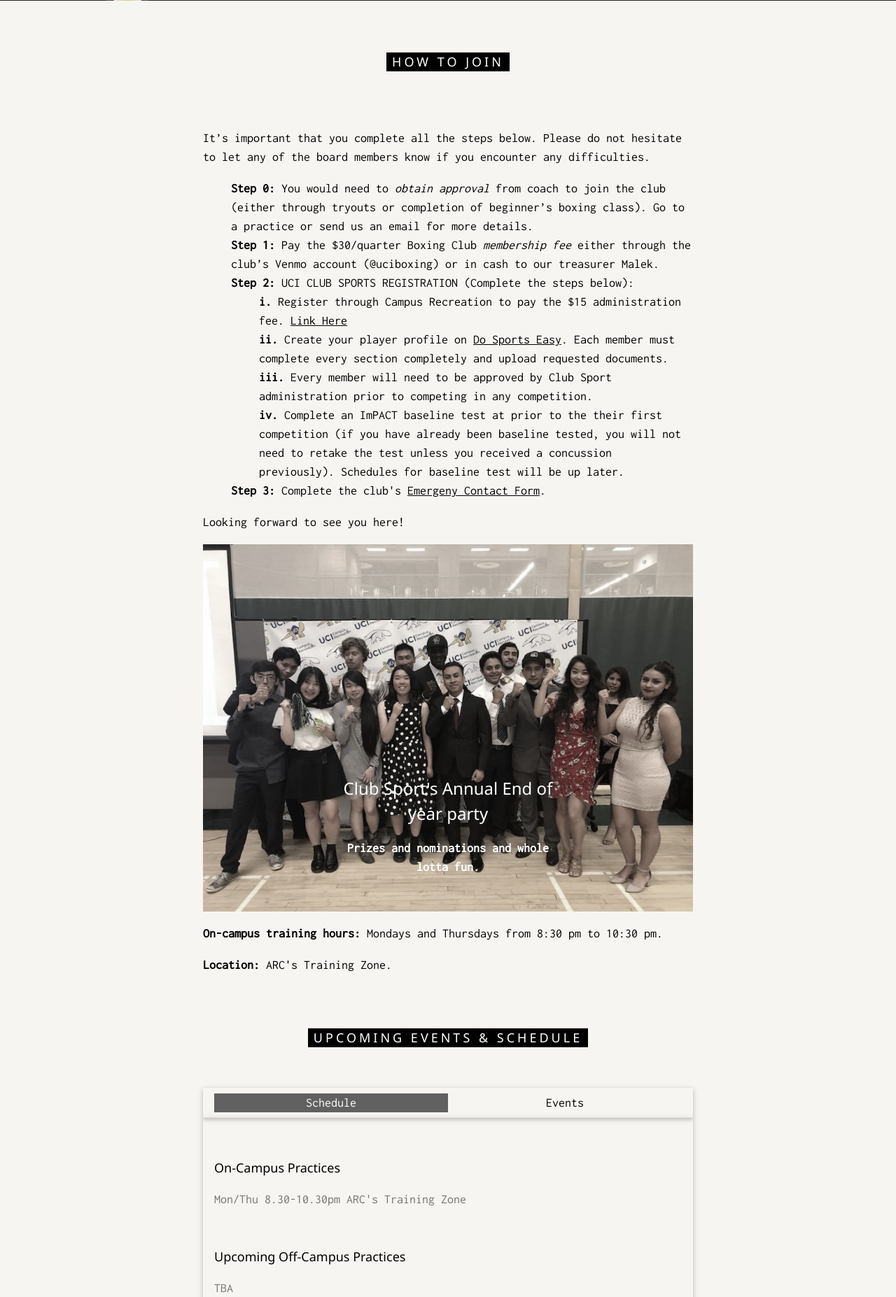
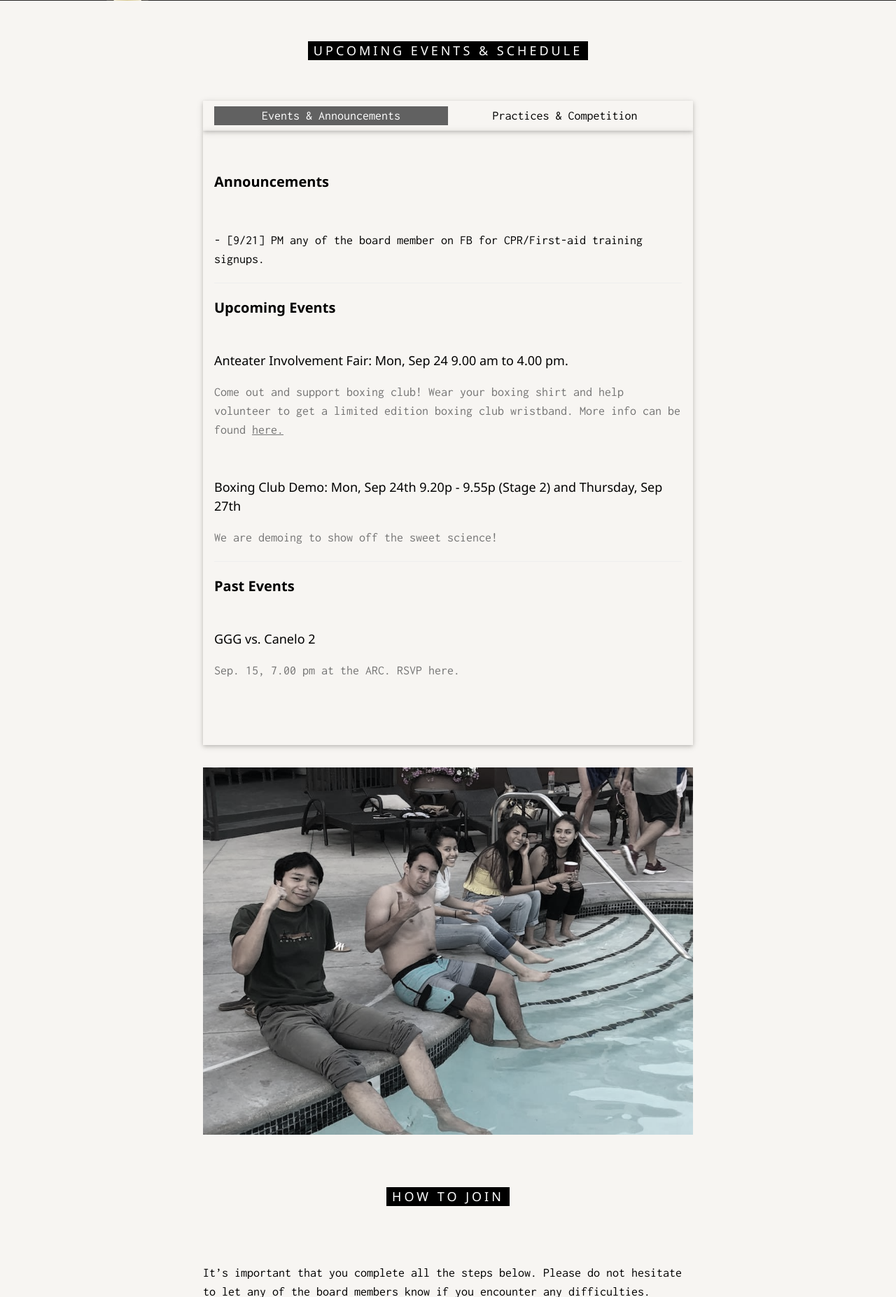
Before and after one commit to timmytonga/boxingclubwebsite, a PHP site: page /test.html in a window 1280 px wide. Shown: the part 599-2453 px from the top of the page at 70% size. Run offline with PHP 8.4, Linux system fonts and the light colour scheme.

Commit message:
moved stuff around

```diff
--- a/test.html
+++ b/test.html
@@ -28,11 +28,12 @@ body, html {
 <!-- Links (sit on top) -->
 <div class="w3-top">
   <div class="w3-row w3-padding w3-black">
+  	<div class="w3-col s3">
+      <a href="#calendar" class="w3-button w3-block w3-black">EVENTS & SCHEDULE</a>
+    </div>
+
     <div class="w3-col s3">
       <a href="#howtojoin" class="w3-button w3-block w3-black">HOW TO JOIN</a>
-    </div>
-    <div class="w3-col s3">
-      <a href="#calendar" class="w3-button w3-block w3-black">EVENTS/SCHEDULE</a>
     </div>
     <div class="w3-col s3">
       <a href="#faqs" class="w3-button w3-block w3-black">FAQs</a>
@@ -60,6 +61,55 @@ body, html {
 <!-- Add a background color and large text to the whole page -->
 <div class="w3-sand w3-grayscale w3-large">
 
+<!-- Calendar Container -->
+<div class="w3-container" id="calendar">
+  <div class="w3-content" style="max-width:700px">
+
+    <h5 class="w3-center w3-padding-48"><span class="w3-tag w3-wide">UPCOMING EVENTS & SCHEDULE</span></h5>
+
+    <div class="w3-row w3-center w3-card w3-padding">
+      <a href="javascript:void(0)" onclick="openMenu(event, 'Eat');" id="myLink">
+        <div class="w3-col s6 tablink">Events & Announcements</div>
+      </a>
+      <a href="javascript:void(0)" onclick="openMenu(event, 'Drinks');">
+        <div class="w3-col s6 tablink"> Practices & Competition</div>
+      </a>
+    </div>
+
+    <div id="Eat" class="w3-container menu w3-padding-48 w3-card">
+		<h4><b>Announcements</b></h4><br>
+    	<p>- [9/21] PM any of the board member on FB for CPR/First-aid training signups. </p>
+    	<hr><h4><b>Upcoming Events</b></h4><br>
+    	<h5> Anteater Involvement Fair: Mon, Sep 24 9.00 am to 4.00 pm. </h5>
+		<p class="w3-text-grey">Come out and support boxing club! Wear your boxing shirt and help volunteer to get a limited edition boxing club wristband. More info can be found <a href=" https://campusorgs.uci.edu/images/AIF2018/AIF18_Program-FINAL.pdf" target="_blank">here.</a></p><br>
+
+		<h5> Boxing Club Demo: Mon, Sep 24th 9.20p - 9.55p (Stage 2) and Thursday, Sep 27th </h5>
+		<p class="w3-text-grey"> We are demoing to show off the sweet science!  </p>
+
+		<hr><h4><b>Past Events</b></h4><br>
+		<h5>GGG vs. Canelo 2 </h5>
+		<p class="w3-text-grey">Sep. 15, 7.00 pm at the ARC. RSVP here.</p><br>
+    </div>
+
+    <div id="Drinks" class="w3-container menu w3-padding-48 w3-card">
+      <h5>On-Campus Practices</h5>
+      <p class="w3-text-grey">Mon/Thu 8.30-10.30 pm ARC's Training Zone</p><br>
+
+      <h5>Upcoming Off-Campus Practices</h5>
+      <p class="w3-text-grey">Sunday 2.00-4.30 pm Oyama MMA and Fitness</p><br>
+
+      <h5>Upcoming Runs</h5>
+      <p class="w3-text-grey">Tuesdays 6.00 pm</p><br>
+
+      <h5>Upcoming Competitions</h5>
+      <p class="w3-text-grey">TBA</p><br>
+
+    </div>
+    <img src="./images/socialpool.jpg" style="width:100%;max-width:1000px;margin-top:32px;">
+  </div>
+</div>
+
+
 <!-- About Container -->
 <div class="w3-container" id="howtojoin">
   <div class="w3-content" style="max-width:700px">
@@ -78,7 +128,7 @@ body, html {
         </ul></li>
         <li> <strong>Step 3:</strong> Complete the club's <a href="https://goo.gl/forms/AaKwlt5LFeKcDyj03" target="_blank">Emergeny Contact Form</a>.</li>
     </ul>
-    <p>Looking forward to see you here!</p>
+    <p>Looking forward to seeing you here!</p>
     <!-- Automatic Slideshow Images -->
     <div class="mySlides w3-display-container w3-center">
         <img src="./images/gym.jpg" style="width:100%">
@@ -106,47 +156,7 @@ body, html {
   </div>
 </div>
 
-<!-- Menu Container -->
-<div class="w3-container" id="calendar">
-  <div class="w3-content" style="max-width:700px">
 
-    <h5 class="w3-center w3-padding-48"><span class="w3-tag w3-wide">UPCOMING EVENTS & SCHEDULE</span></h5>
-
-    <div class="w3-row w3-center w3-card w3-padding">
-      <a href="javascript:void(0)" onclick="openMenu(event, 'Eat');" id="myLink">
-        <div class="w3-col s6 tablink">Schedule</div>
-      </a>
-      <a href="javascript:void(0)" onclick="openMenu(event, 'Drinks');">
-        <div class="w3-col s6 tablink">Events</div>
-      </a>
-    </div>
-
-    <div id="Eat" class="w3-container menu w3-padding-48 w3-card">
-      <h5>On-Campus Practices</h5>
-      <p class="w3-text-grey">Mon/Thu 8.30-10.30pm ARC's Training Zone</p><br>
-
-      <h5>Upcoming Off-Campus Practices</h5>
-      <p class="w3-text-grey">TBA</p><br>
-
-      <h5>Upcoming Runs</h5>
-      <p class="w3-text-grey">TBA</p><br>
-
-      <h5>Upcoming Competitions</h5>
-      <p class="w3-text-grey">TBA</p><br>
-
-    </div>
-
-    <div id="Drinks" class="w3-container menu w3-padding-48 w3-card">
-      <h5>GGG vs. Canelo 2 </h5>
-      <p class="w3-text-grey">Sep. 15, 7.00pm at the ARC. RSVP here.</p><br>
-
-      <h5> Upcoming Social Events </h5>
-      <p class="w3-text-grey">TBA.</p><br>
-
-    </div>
-    <img src="./images/socialpool.jpg" style="width:100%;max-width:1000px;margin-top:32px;">
-  </div>
-</div>
 
 <!-- Frequently Asked Questions Container -->
 <div class="w3-container" id="faqs" style="padding-bottom:32px;">
```
Also changed, not shown: backup/index.php (line endings or trailing spaces), home.css (line endings or trailing spaces), home.html (line endings or trailing spaces), index.php (line endings or trailing spaces).
